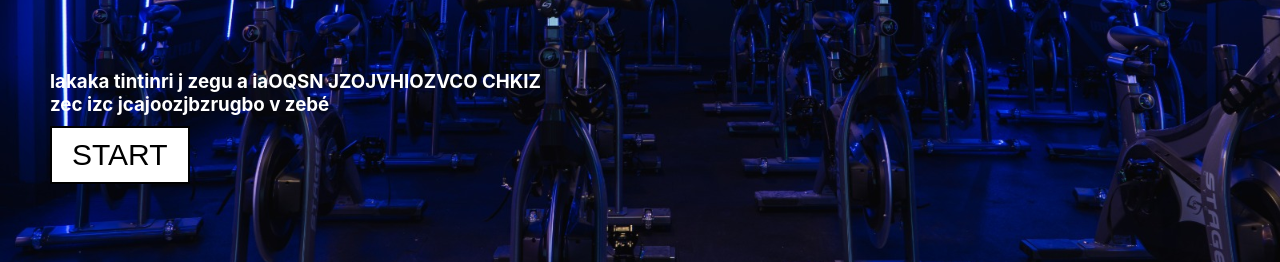
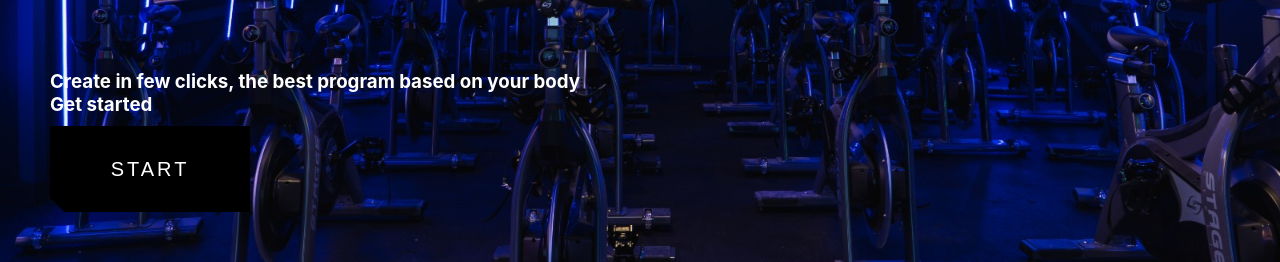
Before and after one commit to gekikho/FitJungle, a React (Create React App) app: page / in a window 1280 px wide. Shown: the part 482-744 px from the top of the page. Built offline with nearby package versions, Linux system fonts and the light colour scheme; a web font is replaced by a local one.

Commit message:
css_changes2

```diff
--- a/src/App.css
+++ b/src/App.css
@@ -52,30 +52,12 @@ body {
   color: #fff;
   text-shadow: 2px 2px 4px rgba(0, 0, 0, 0.5);
 }
-
-#start {
-  border: 2px solid black;
-  color: black;
-  background-color: white;
-  padding: 10px 20px;
-  text-align: center;
-  text-decoration: none;
-  display: inline-block;
-  font-size: 30px;
-  margin: 10px 50px;
-  cursor: pointer;
-}
-
-#start:hover {
-  background-color: rgba(0, 0, 0, 0);
-  color: white;
-  border: 2px solid white;
-}
-
-h3 {
+#para {
   color: white;
   margin: 30vh 50px 0;
   margin: 30vh 50px 0;
+  height: fit-content;
+  width: fit-content;
 }
 
 #titre {
@@ -237,3 +219,114 @@ p {
   text-align: center;
   margin-top: 70px;
 }
+
+#start {
+  border: 2px solid black;
+  color: black;
+  background-color: white;
+  padding: 10px 20px;
+  text-align: center;
+  text-decoration: none;
+  display: inline-block;
+  font-size: 30px;
+  margin: 10px 50px;
+  cursor: pointer;
+  text-transform: uppercase;
+  user-select: none;
+  -webkit-user-select: none;
+}
+#start,
+#start:after {
+  width: 150px;
+  height: 76px;
+  font-size: 20px;
+  font-family: "Bebas Neue", sans-serif;
+  background: linear-gradient(45deg, transparent 5%, black 5%);
+  border: 0;
+  color: #fff;
+  letter-spacing: 3px;
+  outline: transparent;
+  position: relative;
+  user-select: none;
+  -webkit-user-select: none;
+  touch-action: manipulation;
+}
+
+#start:after {
+  --slice-0: inset(50% 50% 50% 50%);
+  --slice-1: inset(80% -6px 0 0);
+  --slice-2: inset(50% -6px 30% 0);
+  --slice-3: inset(10% -6px 85% 0);
+  --slice-4: inset(40% -6px 43% 0);
+  --slice-5: inset(80% -6px 5% 0);
+
+  content: "START";
+  display: block;
+  position: absolute;
+  top: 0;
+  left: 0;
+  right: 0;
+  bottom: 0;
+  background: linear-gradient(45deg, transparent 3%, blue 3%, blue 5%, blue 5%);
+  clip-path: var(--slice-0);
+}
+
+#start:hover:after {
+  animation: 1s glitch;
+  animation-timing-function: steps(2, end);
+}
+
+@keyframes glitch {
+  0% {
+    clip-path: var(--slice-1);
+    transform: translate(-20px, -10px);
+  }
+  10% {
+    clip-path: var(--slice-3);
+    transform: translate(10px, 10px);
+  }
+  20% {
+    clip-path: var(--slice-1);
+    transform: translate(-10px, 10px);
+  }
+  30% {
+    clip-path: var(--slice-3);
+    transform: translate(0px, 5px);
+  }
+  40% {
+    clip-path: var(--slice-2);
+    transform: translate(-5px, 0px);
+  }
+  50% {
+    clip-path: var(--slice-3);
+    transform: translate(5px, 0px);
+  }
+  60% {
+    clip-path: var(--slice-4);
+    transform: translate(5px, 10px);
+  }
+  70% {
+    clip-path: var(--slice-2);
+    transform: translate(-10px, 10px);
+  }
+  80% {
+    clip-path: var(--slice-5);
+    transform: translate(20px, -10px);
+  }
+  90% {
+    clip-path: var(--slice-1);
+    transform: translate(-10px, 0px);
+  }
+  100% {
+    clip-path: var(--slice-1);
+    transform: translate(0);
+  }
+}
+
+@media (min-width: 768px) {
+  #start,
+  #start:after {
+    width: 200px;
+    height: 86px;
+  }
+}
--- a/src/component/script.js
+++ b/src/component/script.js
@@ -56,10 +56,12 @@ function Script() {
           <h2 id="titre">
             « The app you need when you want <br></br>to be STRONG »
           </h2>
-          <h3>
-            lakaka tintinri j zegu a iaOQSN JZOJVHIOZVCO CHKIZ <br></br> zec izc
-            jcajoozjbzrugbo v zebé
-          </h3>
+          <div id="para">
+            <h3>
+              Create in few clicks, the best program based on your body{" "}
+              <br></br> Get started
+            </h3>
+          </div>
           <button id="start" onClick={() => setPage("programme")}>
             START
           </button>
```
